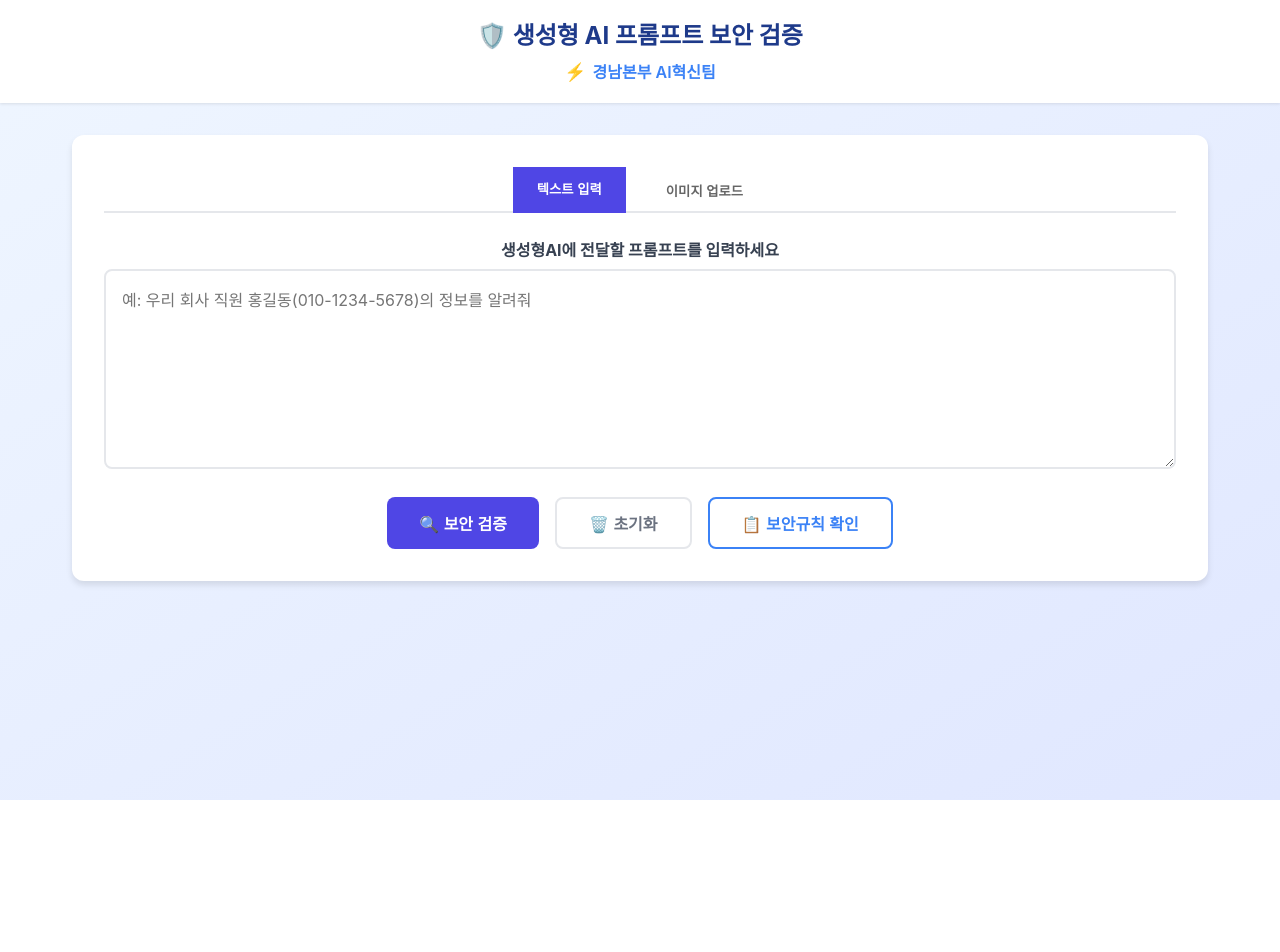
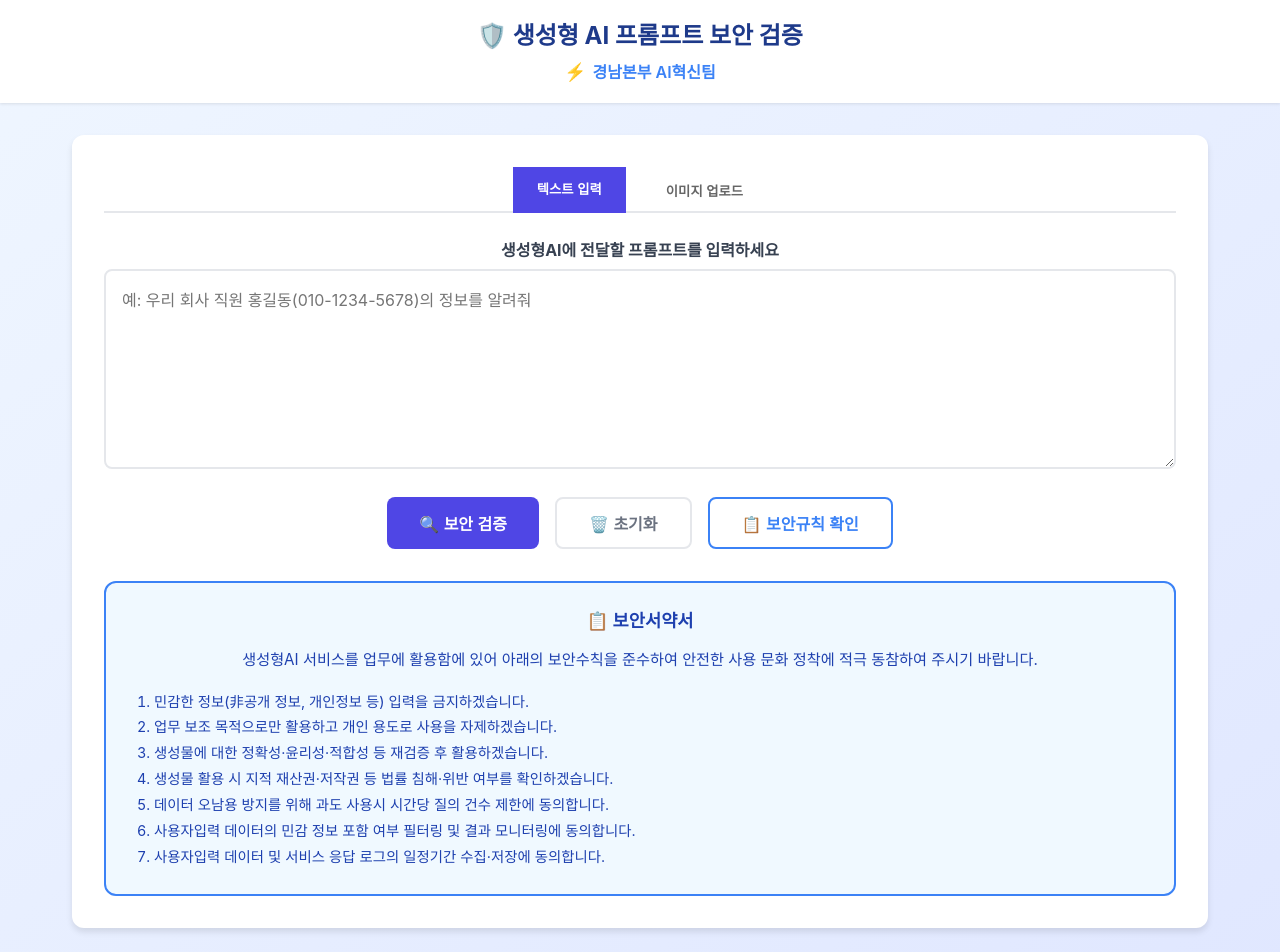
Before and after one commit to kai01235813-eng/knai_safetyprompt_web, a Next.js app: page / in a window 1280 px wide. Shown: the top 952 px of the page. Before the commit the page ends 800 px from the top, so only its background shows below. Built offline with nearby package versions, Linux system fonts and the light colour scheme.

Commit message:
Add security pledge section
- Display security pledge below action buttons
- Show only before validation (hidden after validation)
- Include 7 security rules for AI service usage
- Blue themed design for better visibility

Co-Authored-By: Claude Sonnet 4.5 <noreply@anthropic.com>

```diff
--- a/app/page.tsx
+++ b/app/page.tsx
@@ -301,6 +301,51 @@ export default function Home() {
                 {error}
               </div>
             )}
+
+            {/* 보안서약서 (검증 전에만 표시) */}
+            {!result && (
+              <div style={{
+                marginTop: '2rem',
+                padding: '1.5rem',
+                background: '#f0f9ff',
+                border: '2px solid #3b82f6',
+                borderRadius: '12px'
+              }}>
+                <h3 style={{
+                  fontSize: '1.1rem',
+                  fontWeight: 'bold',
+                  color: '#1e40af',
+                  marginBottom: '1rem',
+                  textAlign: 'center'
+                }}>
+                  📋 보안서약서
+                </h3>
+                <p style={{
+                  fontSize: '0.95rem',
+                  color: '#1e40af',
+                  marginBottom: '1rem',
+                  lineHeight: '1.6',
+                  textAlign: 'center'
+                }}>
+                  생성형AI 서비스를 업무에 활용함에 있어 아래의 보안수칙을 준수하여 안전한 사용 문화 정착에 적극 동참하여 주시기 바랍니다.
+                </p>
+                <ol style={{
+                  fontSize: '0.9rem',
+                  color: '#1e40af',
+                  lineHeight: '1.8',
+                  paddingLeft: '1.5rem',
+                  margin: 0
+                }}>
+                  <li>민감한 정보(非공개 정보, 개인정보 등) 입력을 금지하겠습니다.</li>
+                  <li>업무 보조 목적으로만 활용하고 개인 용도로 사용을 자제하겠습니다.</li>
+                  <li>생성물에 대한 정확성·윤리성·적합성 등 재검증 후 활용하겠습니다.</li>
+                  <li>생성물 활용 시 지적 재산권·저작권 등 법률 침해·위반 여부를 확인하겠습니다.</li>
+                  <li>데이터 오남용 방지를 위해 과도 사용시 시간당 질의 건수 제한에 동의합니다.</li>
+                  <li>사용자입력 데이터의 민감 정보 포함 여부 필터링 및 결과 모니터링에 동의합니다.</li>
+                  <li>사용자입력 데이터 및 서비스 응답 로그의 일정기간 수집·저장에 동의합니다.</li>
+                </ol>
+              </div>
+            )}
           </div>
         </div>
 
```
